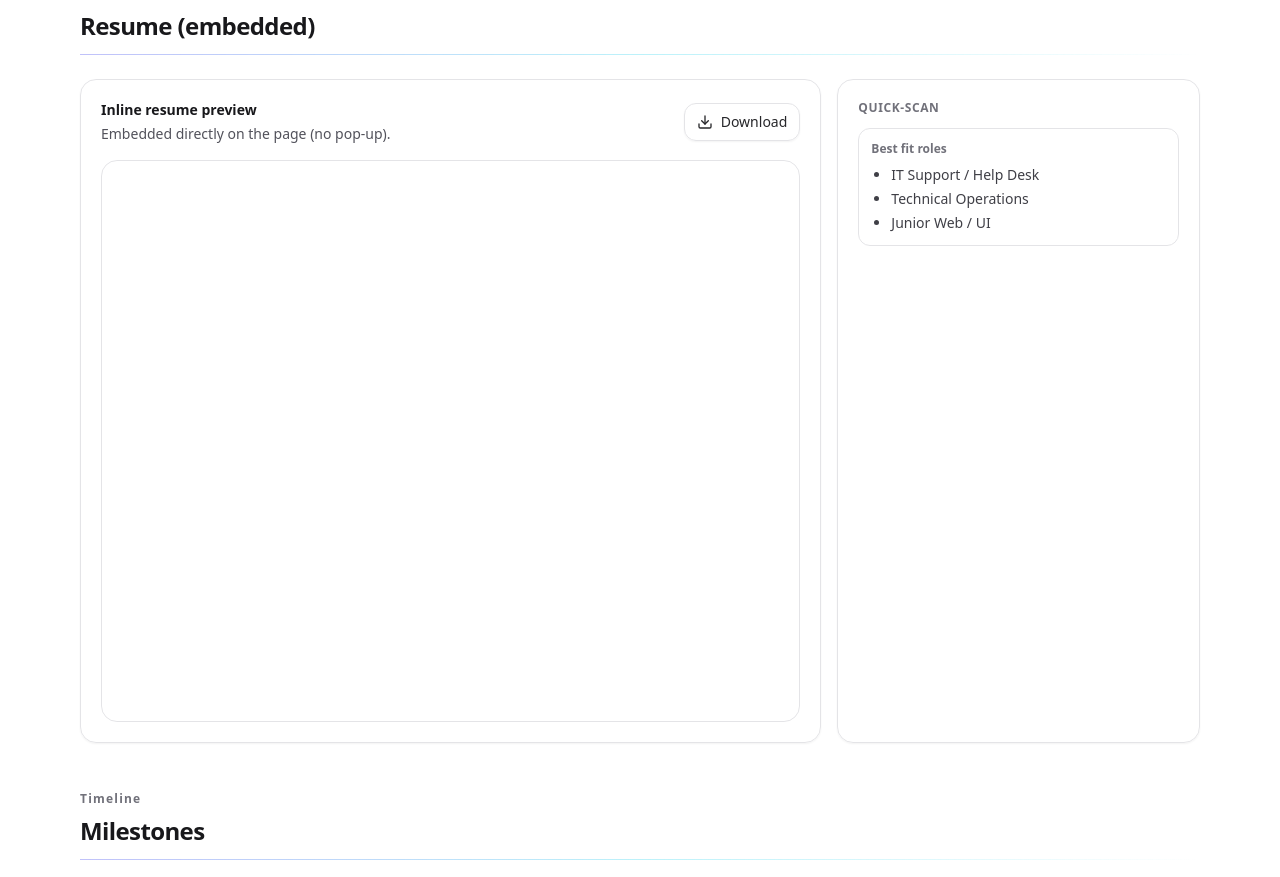
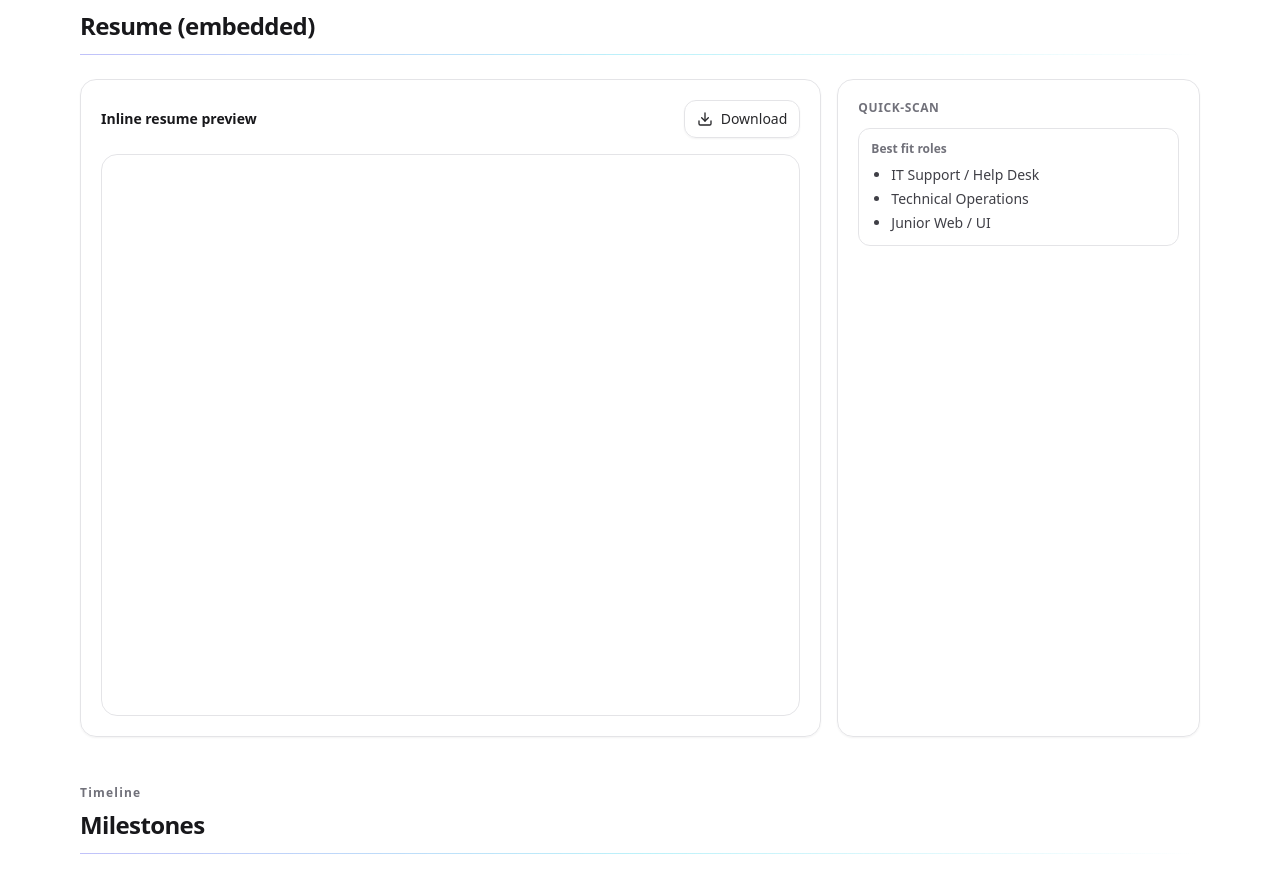
Before and after one commit to neiltoms485-prog/portfolio, a React (Vite) app: page / in a window 1280 px wide. Shown: the part 3405-4282 px from the top of the page. Built offline with nearby package versions, Linux system fonts and the light colour scheme.

Commit message:
Update App.jsx

```diff
--- a/src/App.jsx
+++ b/src/App.jsx
@@ -824,7 +824,6 @@ export default function App() {
                 <div className="flex items-center justify-between gap-3">
                   <div>
                     <div className="text-sm font-semibold">Inline resume preview</div>
-                    <div className="mt-1 text-sm text-zinc-600 dark:text-zinc-300">Embedded directly on the page (no pop-up).</div>
                   </div>
                   <a
                     href={CONTENT.resumeUrl}
```
